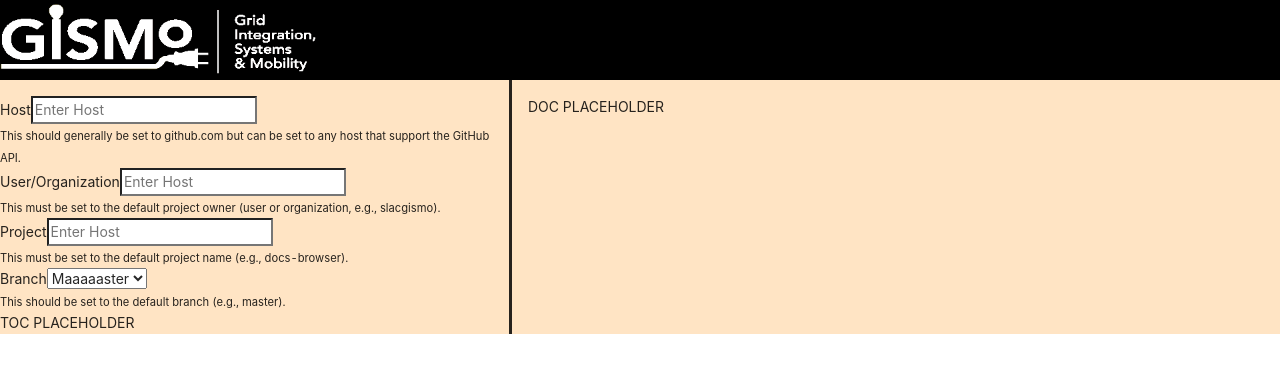
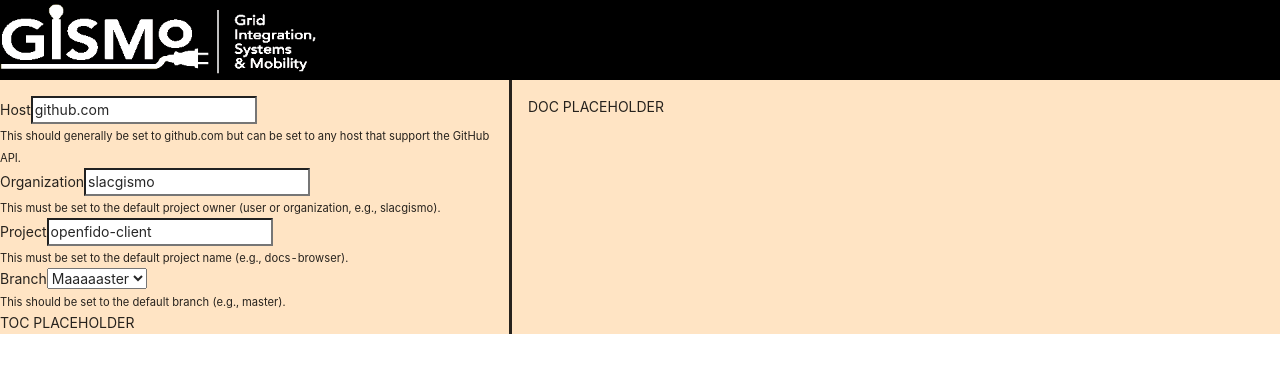
Before and after one commit to slacgismo/react-docs-browser, a React app: page / in a window 1280 px wide. Shown: the top 372 px of the page. Built offline with nearby package versions, Linux system fonts and the light colour scheme.

Commit message:
Added stateful form tracking, prepared testing environment, testing github actions

```diff
--- a/src/app/components/project-finder/ElemBuilder.jsx
+++ b/src/app/components/project-finder/ElemBuilder.jsx
@@ -1,12 +1,12 @@
 import React from 'react';
 
-function ElemBuilder({ elem }) {
+function ElemBuilder({ elem, value, handleChange }) {
   let text;
   switch (elem.label) {
     case 'Host':
       text = 'This should generally be set to github.com but can be set to any host that support the GitHub API.';
       break;
-    case 'User/Organization':
+    case 'Organization':
       text = 'This must be set to the default project owner (user or organization, e.g., slacgismo).';
       break;
     case 'Project':
@@ -23,7 +23,13 @@ function ElemBuilder({ elem }) {
       <div>
         <label>
           {elem.label}
-          <input type="text" id={elem.label} placeholder="Enter Host" />
+          <input
+            type="text"
+            id={elem.label}
+            placeholder="Enter Host"
+            value={value.value}
+            onChange={(e) => handleChange(e)}
+          />
         </label>
         <br />
         <small>{text}</small>
--- a/src/app/components/project-finder/Finder.jsx
+++ b/src/app/components/project-finder/Finder.jsx
@@ -1,5 +1,6 @@
-import React, { useState } from 'react';
+import React, { useState, useReducer } from 'react';
 import ElemBuilder from './ElemBuilder';
+import docForm from '../../dispatches/docform';
 
 const elements = [
   {
@@ -7,7 +8,7 @@ const elements = [
     input: 'Text',
   },
   {
-    label: 'User/Organization',
+    label: 'Organization',
     input: 'Text',
   },
   {
@@ -20,13 +21,43 @@ const elements = [
   },
 ];
 
+const DEFAULT_STATE = {
+  Host: {
+    value: 'github.com',
+  },
+  Organization: {
+    value: 'slacgismo',
+  },
+  Project: {
+    value: 'openfido-client',
+  },
+  Branch: {
+    value: 'master',
+  },
+};
+
 function Finder() {
+  const [docFinder, dispatch] = useReducer(docForm, DEFAULT_STATE);
+
+  const handleChange = (e) => {
+    dispatch({
+      type: 'HANDLE INPUT TEXT',
+      field: e.target.id,
+      payload: e.target.value,
+    });
+  };
   return (
     <form className="nav-form">
       {elements.map((item, index) => {
         const key = `${index}nav`;
-        console.log(item);
-        return <ElemBuilder key={key} elem={item} />;
+        return (
+          <ElemBuilder
+            key={key}
+            elem={item}
+            handleChange={handleChange}
+            value={docFinder[item.label]}
+          />
+        );
       })}
     </form>
   );
--- /dev/null
+++ b/src/app/dispatches/docform.js
@@ -0,0 +1,24 @@
+const docForm = (state, action) => {
+  if (action.error) return state;
+
+  switch (action.type) {
+    case 'HANDLE INPUT TEXT': {
+      return {
+        ...state,
+        [action.field]: {
+          ...state[action.field],
+          value: action.payload,
+        },
+      };
+    }
+    case 'HANDLE INITIAL UPDATE': {
+      return {
+        ...action.payload,
+      };
+    }
+    default:
+      return state;
+  }
+};
+
+export default docForm;
```
Also changed, not shown: jest.config.js (+7 -2 lines), 2 other files (tests, documents, lock files or other folders).
